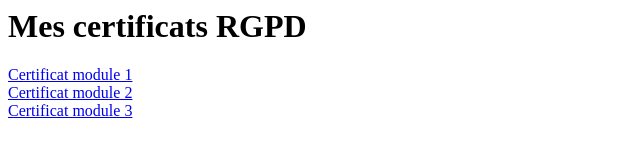
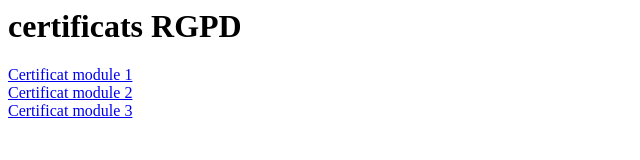
Before and after one commit to destinelnzuzikibangu-alt/Projet-html.github.io, a plain HTML site: page certificat/index.html in a window 1280 px wide. Shown: the whole page, without its empty margins (0-640 px from the left). Drawn offline with Linux system fonts and the light colour scheme.

Commit message:
Add files via upload

```diff
--- a/certificat/index.html
+++ b/certificat/index.html
@@ -4,7 +4,7 @@
     <title></title>
 </head>
 <body>
-<h1> Mes certificats RGPD </h1>
+<h1> certificats RGPD </h1>
 <a href="Certificat_module1.pdf">Certificat module 1 </a> <br>
 <a href="Certificat module 2.pdf">Certificat module 2</a> <br>
 <a href="Certificat module 3.pdf">Certificat module 3</a>
```
Also changed, not shown: index.html (+1 -1 lines).
